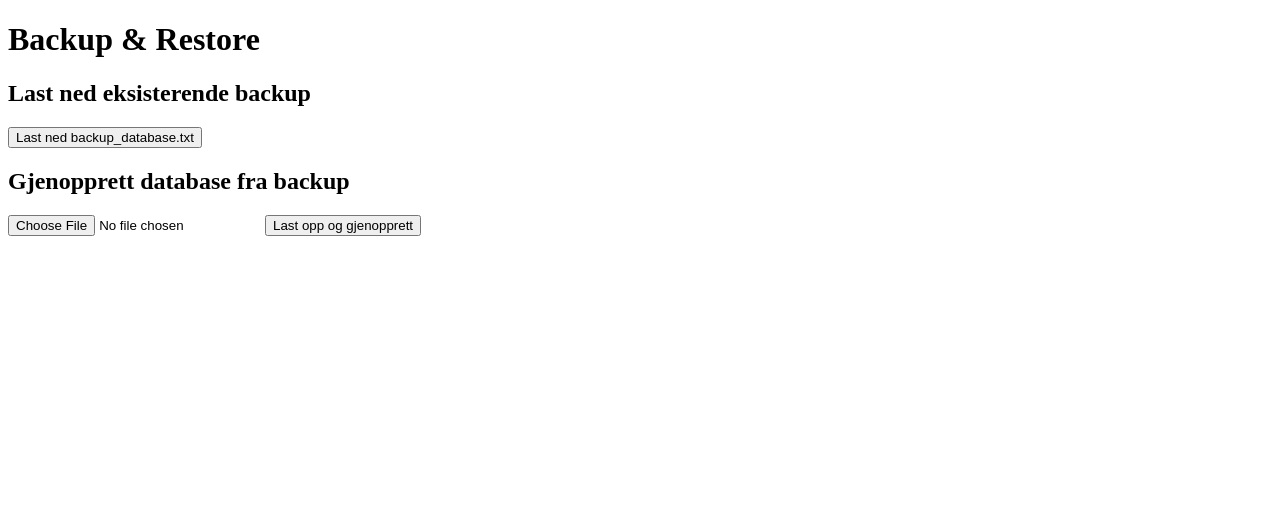
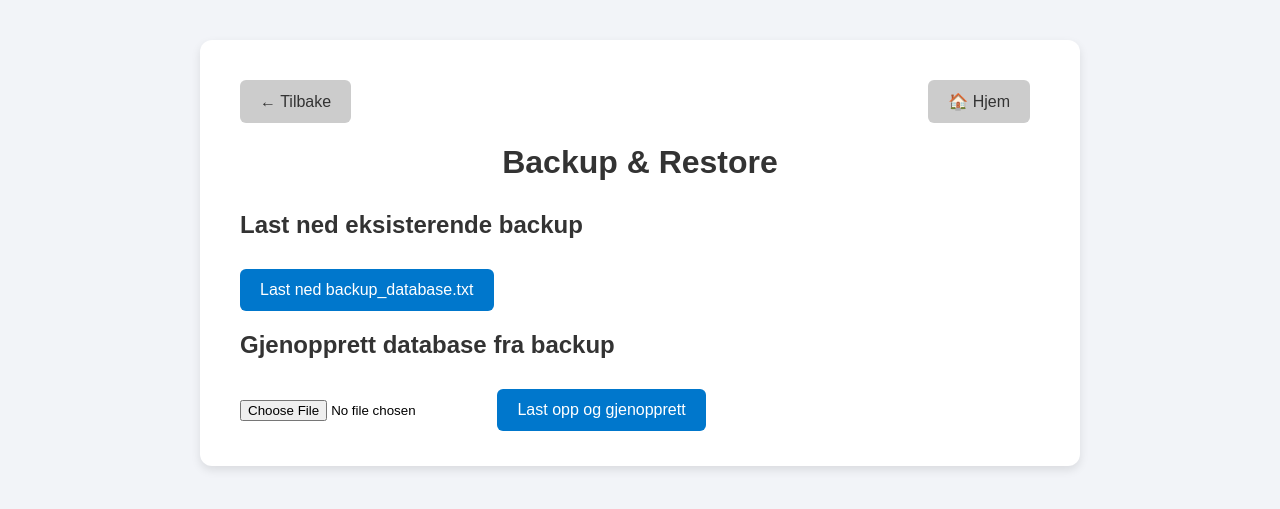
Before and after one commit to Chrizziboi/Skapapp, a FastAPI app: page /admin_backup in a window 1280 px wide. Shown: the top 509 px of the page. Run offline with FastAPI, Linux system fonts and the light colour scheme; parts of the project's set-up code (start-up, migrations or seed data) failed here and were passed over.

Commit message:
mplemented a button in admin_page.html to allow navigation to Backup and Restore. Updated admin_backup.html and created admin_backup.css to improve the appearance.

```diff
--- /dev/null
+++ b/static/styles/admin_backup.css
@@ -0,0 +1,68 @@
+body {
+    font-family: Arial, sans-serif;
+    background-color: #f2f4f8;
+    margin: 0;
+    padding: 0;
+}
+
+.container {
+    max-width: 800px;
+    margin: 40px auto;
+    background-color: #fff;
+    padding: 30px 40px;
+    border-radius: 12px;
+    box-shadow: 0 4px 10px rgba(0, 0, 0, 0.1);
+}
+
+h1 {
+    text-align: center;
+    color: #333;
+    margin-bottom: 30px;
+}
+
+h2 {
+    color: #333;
+    margin-top: 20px;
+}
+
+button {
+    background-color: #0077cc;
+    color: white;
+    border: none;
+    padding: 12px 20px;
+    margin: 10px 10px 0 0;
+    font-size: 16px;
+    border-radius: 6px;
+    cursor: pointer;
+    transition: background-color 0.3s ease;
+}
+
+button:hover {
+    background-color: #005fa3;
+}
+
+input[type="file"] {
+    margin-top: 15px;
+    margin-bottom: 15px;
+}
+
+.status-message {
+    margin-top: 20px;
+    font-weight: bold;
+    color: green;
+}
+
+.navigation {
+    display: flex;
+    justify-content: space-between;
+    margin-bottom: 20px;
+}
+
+.navigation button {
+    background-color: #cccccc;
+    color: #333;
+}
+
+.navigation button:hover {
+    background-color: #aaaaaa;
+}
--- a/templates/admin_backup.html
+++ b/templates/admin_backup.html
@@ -1,10 +1,17 @@
 <!DOCTYPE html>
-<html lang="en">
+<html lang="no">
 <head>
     <meta charset="UTF-8">
     <title>Database Backup & Restore</title>
+    <link rel="stylesheet" href="/static/styles/admin_backup.css">
 </head>
 <body>
+    <div class="container">
+        <div class="navigation">
+            <button onclick="goBack()">← Tilbake</button>
+            <button onclick="goHome()">🏠 Hjem</button>
+        </div>
+
         <h1>Backup & Restore</h1>
 
         <h2>Last ned eksisterende backup</h2>
@@ -17,5 +24,15 @@
             <input type="file" name="file" accept=".txt,.json" required>
             <button type="submit">Last opp og gjenopprett</button>
         </form>
+    </div>
+
+    <script>
+        function goBack() {
+            window.history.back();
+        }
+        function goHome() {
+            window.location.href = "/";
+        }
+    </script>
 </body>
 </html>
--- a/templates/admin_page.html
+++ b/templates/admin_page.html
@@ -16,6 +16,7 @@
             <button onclick="goToAvailableLockers()">Tilgengelige Skap</button>
             <button onclick="goToWardrobe()">Garderobe Administrasjon</button>
             <button onclick="goToStatistics()">Statistikk</button>
+            <button onclick="goToBackup()">Backup & Restore</button>
 
 
         </div>
@@ -36,6 +37,10 @@
         function goToStatistics() {
             window.location.href = "/admin_statistics";
         }
+        function goToBackup() {
+            window.location.href = "/admin_backup";
+        }
+
         function goHome() {
             window.location.href = "/";
         }
```
Lines whose indentation alone changed are shown as unchanged.
